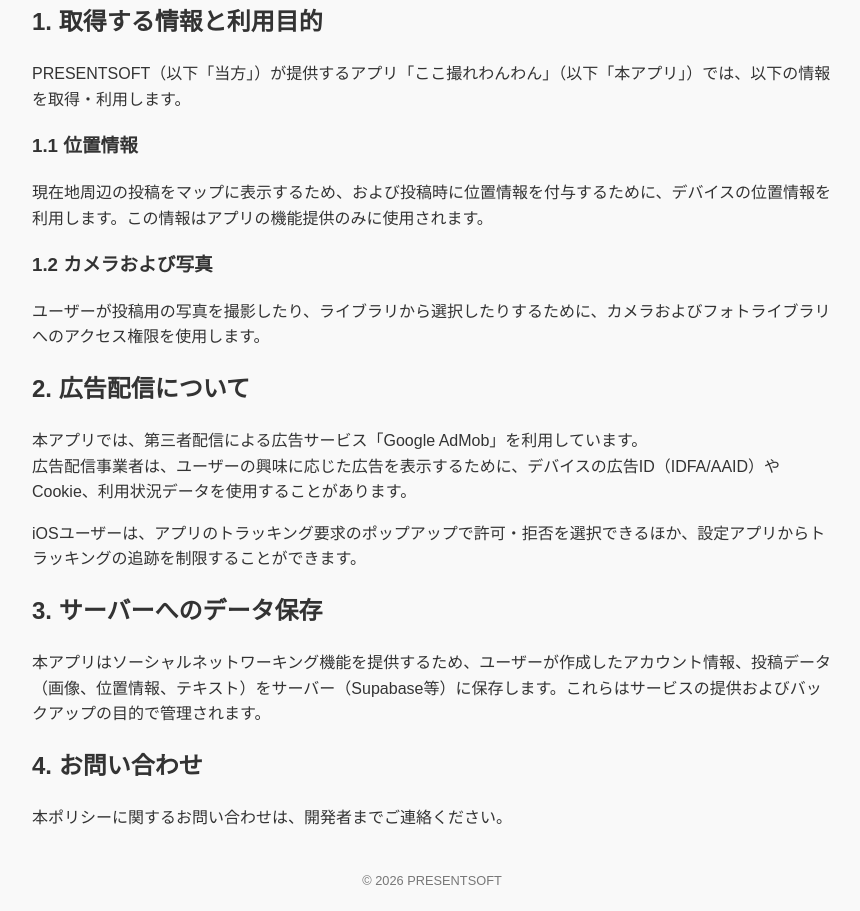
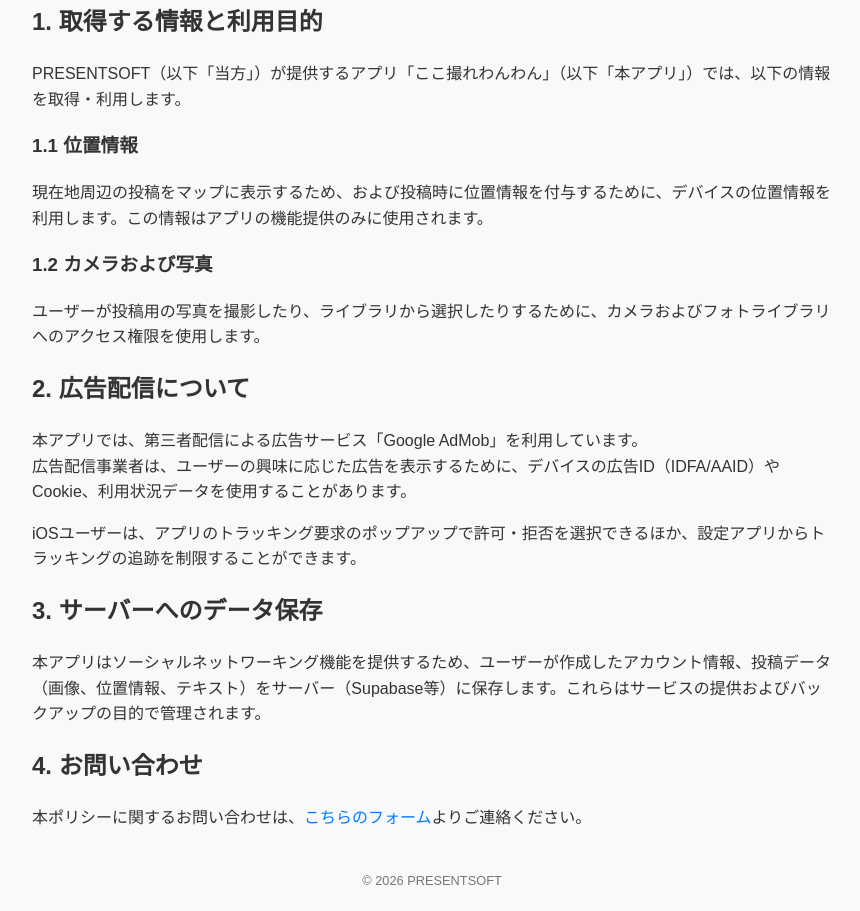
Before and after one commit to 555734/presentsoft, a plain HTML site: page apps/cocotore/privacy.html in a window 1280 px wide. Shown: the part 210-1121 px from the top of the page, without its empty margins (208-1068 px from the left). Drawn offline with Linux system fonts and the light colour scheme.

Commit message:
Update contact information in privacy policy

```diff
--- a/apps/cocotore/privacy.html
+++ b/apps/cocotore/privacy.html
@@ -40,8 +40,7 @@
 
     <section>
         <h2>4. お問い合わせ</h2>
-        <p>本ポリシーに関するお問い合わせは、開発者までご連絡ください。</p>
-    </section>
+        <p>本ポリシーに関するお問い合わせは、<a href="../../contact.html">こちらのフォーム</a>よりご連絡ください。</p> </section>
 
     <footer>&copy; 2026 PRESENTSOFT</footer>
 
```
